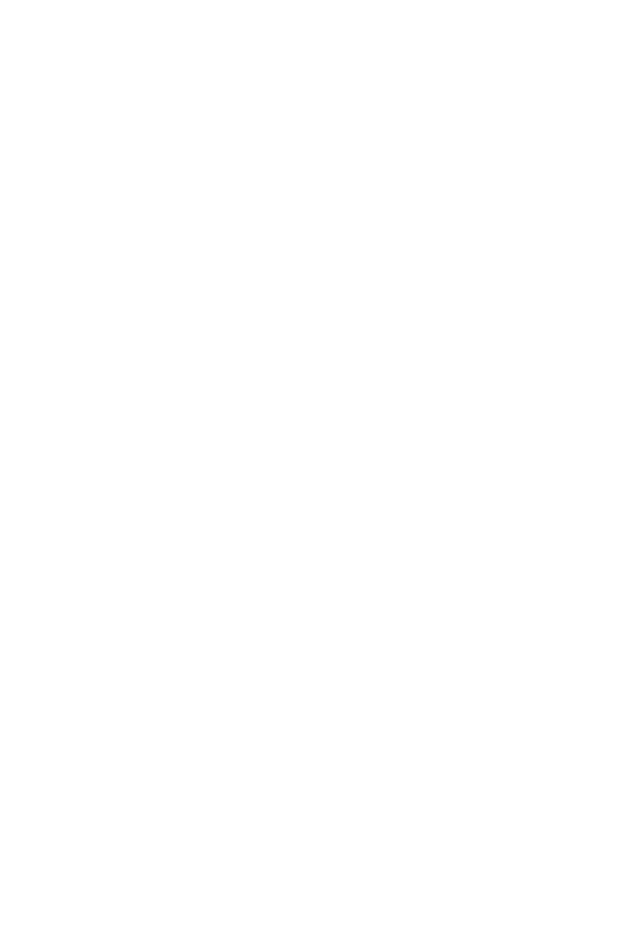
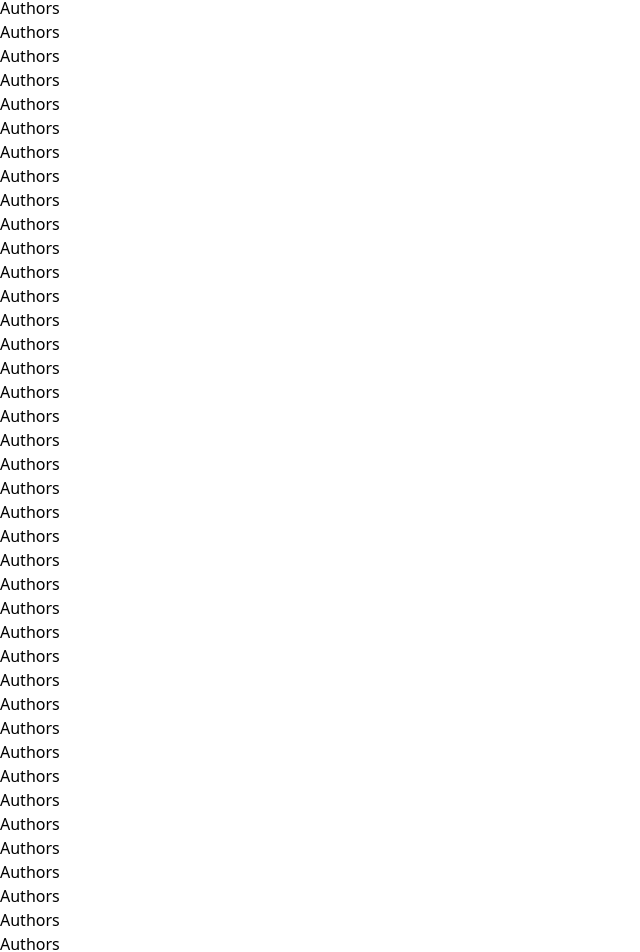
Before and after one commit to fkielbasa/taskflow-frontend, a Vue app in the folder TaskFlow/: page / in a window 1280 px wide. Shown: the part 1836-2788 px from the top of the page, without its empty margins (0-640 px from the left). Before the commit the page ends 1832 px from the top, so only its background shows below. Built offline with nearby package versions, Linux system fonts and the light colour scheme.

Commit message:
feat: active navbar on scroll

```diff
--- a/TaskFlow/src/components/NavItem.vue
+++ b/TaskFlow/src/components/NavItem.vue
@@ -1,12 +1,12 @@
 <template>
-  <a class="text-grey  m-2 text-lg h-full">
-    {{ page }}
+  <a class=" text-lg font-semibold ">
+    {{ section }}
   </a>
 </template>
 
 <script lang="ts">
 export default {
-    props: ['page'],
+    props: ['section'],
 }
 </script>
 
--- a/TaskFlow/src/components/Navbar.vue
+++ b/TaskFlow/src/components/Navbar.vue
@@ -1,44 +1,57 @@
 <template>
   <nav class="m-0 bg-white flex justify-between w-full h-16
-              hover:shadow-md fixed top-0 left-0">
-    <ul class="flex ml-[50px] ">
-      <img  alt="" class="logo" src="@/assets/logo/TaskFlowSmallLogo.png" width="50" height="50">
+              shadow-md fixed top-0 left-0">
+    <ul class="flex">
+      <img  alt="" class="logo mx-10" src="@/assets/logo/TaskFlowSmallLogo.png" width="50" height="50">
       <li
-        v-for="(page, index) in pages"
+        v-for="(section, index) in sections"
         :key="index"
-        class="py-3 cursor-pointer mx-3 m-auto"
+        class="py-0 cursor-pointer m-auto h-full  px-6 flex items-center border-b-2 border-transparent text-grey hover:text-blue"
+
+        @click="scrollToSection(section)"
       >
-          <nav-item :page="page" @click="scrollToSection(page)"></nav-item>
+          <nav-item :section="section" ></nav-item>
       </li>
     </ul>
     <div>
       <RouterLink to="/register">
-        <button class="text-blue mx-2 px-4 py-2 text-lg h-full ">Register</button>
+        <button class="text-blue mx-2 px-4 py-2 text-lg h-full font-semibold">Register</button>
       </RouterLink>
       <RouterLink to="/login" >
-        <button  class="ml-2 mr-0 px-10 py-2 bg-blue text-white h-full font-bold text-lg">Login</button>
+        <button  class="ml-2 mr-0 px-10 py-2 bg-blue text-white h-full font-semibold text-lg">Login</button>
       </RouterLink>
     </div>
   </nav>
 </template>
 
-<script lang="ts">
+<script setup lang="ts">
 import NavItem from './NavItem.vue'
-export default {
-  components: { NavItem },
-  data() {
-        return {
-            pages: ['Home', 'About', 'Authors']
-        }
-    },
-  methods: {
-    scrollToSection(id: string){
-      const element: HTMLElement | null = document.getElementById(id);
-      console.log("tes")
-      if (element) {
-        element.scrollIntoView({ behavior: "smooth", block: "end", inline: "nearest" });
-      }
+
+const sections: string[] = ['Home', 'About', 'Authors']
+
+const setActiveSection = () => {
+  sections.forEach((section, index) => {
+    const element = document.getElementById(section);
+    const listItem = document.querySelectorAll('nav li')[index];
+
+    if (element && (element.offsetTop <= window.scrollY + 20) &&
+        (element.offsetTop + element.offsetHeight > window.scrollY + 20)) {
+      listItem.classList.add('border-blue','!text-blue');
+    } else {
+      listItem.classList.remove('border-blue','!text-blue');
     }
+
+  })
+}
+window.addEventListener('scroll', setActiveSection);
+
+
+
+const scrollToSection = (id: string)  => {
+  const element: HTMLElement | null = document.getElementById(id);
+  if (element) {
+    element.scrollIntoView({ behavior: "smooth", block: "end", inline: "nearest" });
   }
 }
+
 </script>
--- a/TaskFlow/src/views/AboutView.vue
+++ b/TaskFlow/src/views/AboutView.vue
@@ -1,5 +1,5 @@
 <template>
-  <div id="About" class="about bg-blue">
+  <div id="About" class=" bg-blue">
     <h1>This is an about page</h1>
     <h1>This is an about page</h1>
     <h1>This is an about page</h1>
@@ -46,4 +46,5 @@
 </template>
 
 <script setup lang="ts">
+
 </script>
--- a/TaskFlow/src/views/AuthorsView.vue
+++ b/TaskFlow/src/views/AuthorsView.vue
@@ -1,8 +1,55 @@
 <template>
     <section id="Authors">
+        <p>Authors</p>
+        <p>Authors</p>
+        <p>Authors</p>
+        <p>Authors</p>
+        <p>Authors</p>
+        <p>Authors</p>
+        <p>Authors</p>
+        <p>Authors</p>
+        <p>Authors</p>
+        <p>Authors</p>
+        <p>Authors</p>
+        <p>Authors</p>
+        <p>Authors</p>
+        <p>Authors</p>
+        <p>Authors</p>
+        <p>Authors</p>
+        <p>Authors</p>
+        <p>Authors</p>
+        <p>Authors</p>
+        <p>Authors</p>
+        <p>Authors</p>
+        <p>Authors</p>
+        <p>Authors</p>
+        <p>Authors</p>
+        <p>Authors</p>
+        <p>Authors</p>
+        <p>Authors</p>
+        <p>Authors</p>
+        <p>Authors</p>
+        <p>Authors</p>
+        <p>Authors</p>
+        <p>Authors</p>
+        <p>Authors</p>
+        <p>Authors</p>
+        <p>Authors</p>
+        <p>Authors</p>
+        <p>Authors</p>
+        <p>Authors</p>
+        <p>Authors</p>
+        <p>Authors</p>
+        <p>Authors</p>
+        <p>Authors</p>
+        <p>Authors</p>
+        <p>Authors</p>
         <p>Authors</p>
     </section>
 </template>
 
 <script lang="ts">
+export default {
+
+}
 </script>
```
Also changed, not shown: TaskFlow/src/views/HomeView.vue (+4 -5 lines), 1 other file (tests, documents, lock files or other folders).
